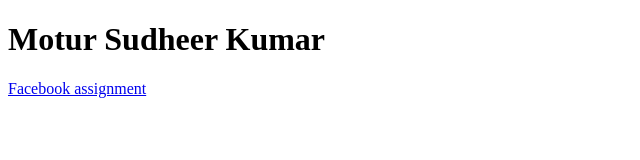
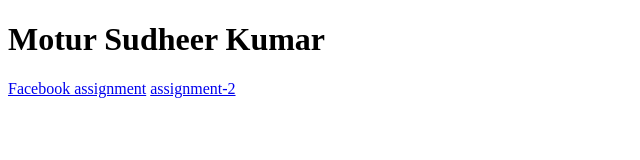
Before and after one commit to motursudheer1991/motursudheer1991.github.io, a plain HTML site: page index.html in a window 1280 px wide. Shown: the whole page, without its empty margins (0-640 px from the left). Drawn offline with Linux system fonts and the light colour scheme.

Commit message:
Assignment -2 added

```diff
--- a/index.html
+++ b/index.html
@@ -11,5 +11,7 @@
 
     <a href="https://motursudheer1991.github.io/assignment-1/"> Facebook assignment</a>
 
+    <a href="https://motursudheer1991.github.io/assignment-2/"> assignment-2</a>
+
 </body>
 </html>
```
